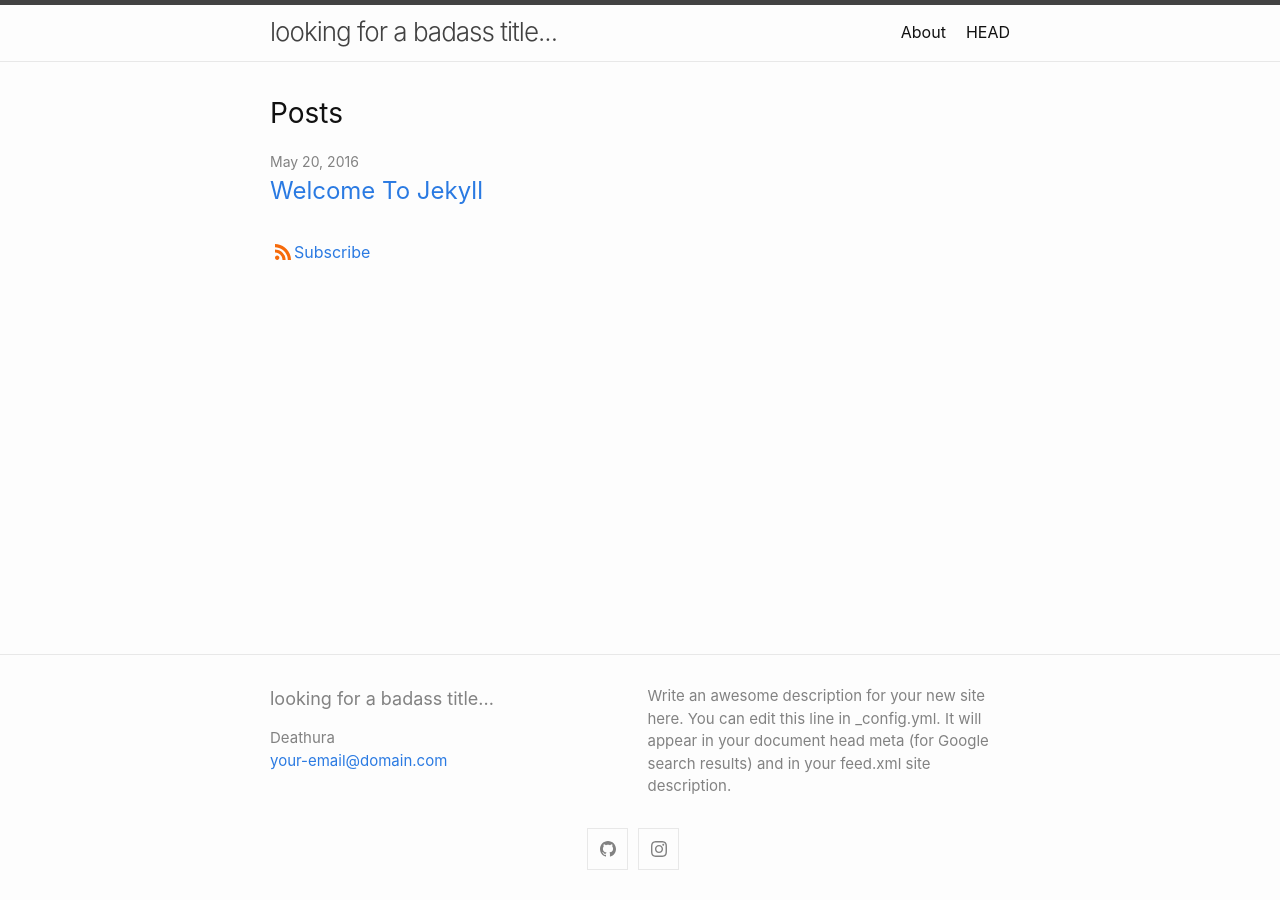
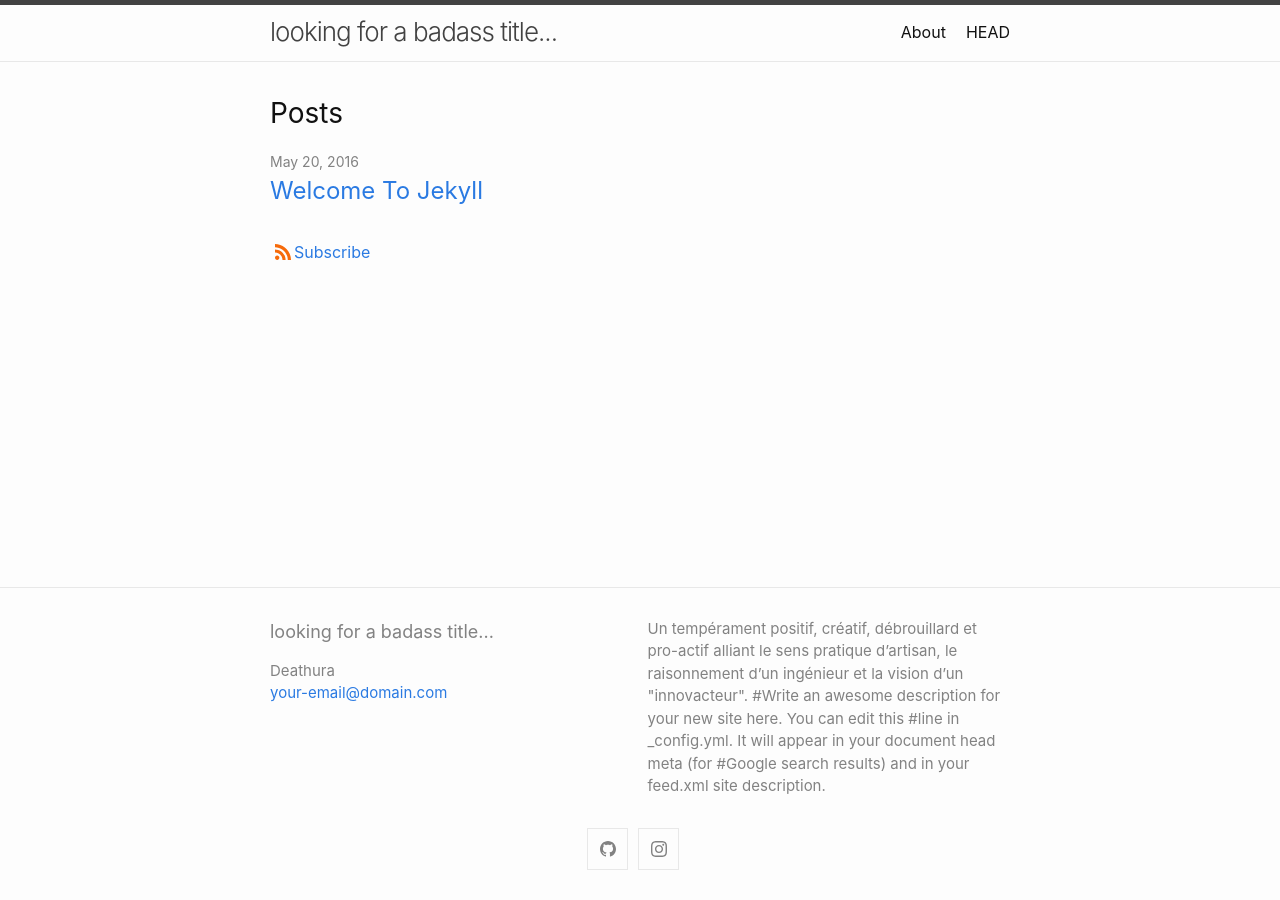
Before and after one commit to Deathura/deathura.github.io.minimal, a Jekyll site: the page built from index.md, in a window 1280 px wide. Built offline with Jekyll 4.4.1, drawn with Linux system fonts in a browser that asks for light colours.

```diff
--- a/_config.yml
+++ b/_config.yml
@@ -2,9 +2,12 @@ title: looking for a badass title...
 author: Deathura
 email: your-email@domain.com
 description: > # this means to ignore newlines until "show_excerpts:"
-  Write an awesome description for your new site here. You can edit this
-  line in _config.yml. It will appear in your document head meta (for
-  Google search results) and in your feed.xml site description.
+  Un tempérament positif, créatif, débrouillard et pro-actif
+  alliant le sens pratique d’artisan, le raisonnement
+  d’un ingénieur et la vision d’un "innovacteur".
+  #Write an awesome description for your new site here. You can edit this
+  #line in _config.yml. It will appear in your document head meta (for
+  #Google search results) and in your feed.xml site description.
 
 show_excerpts: false # set to true to show excerpts on the homepage
 
@@ -17,7 +20,7 @@ minima:
   social_links:
     #twitter: jekyllrb
     github: Deathura
-    #rss: rss
+    # rss: rss
     # dribbble: jekyll
     # facebook: jekyll
     # flickr:   jekyll
```
